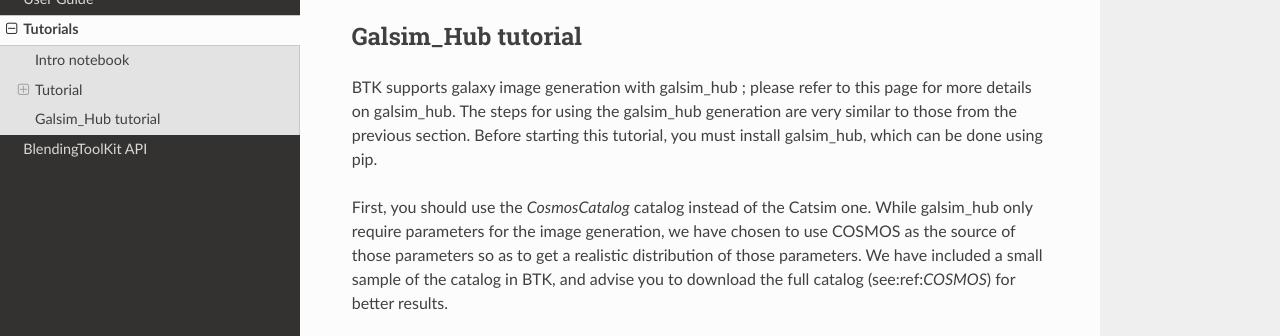
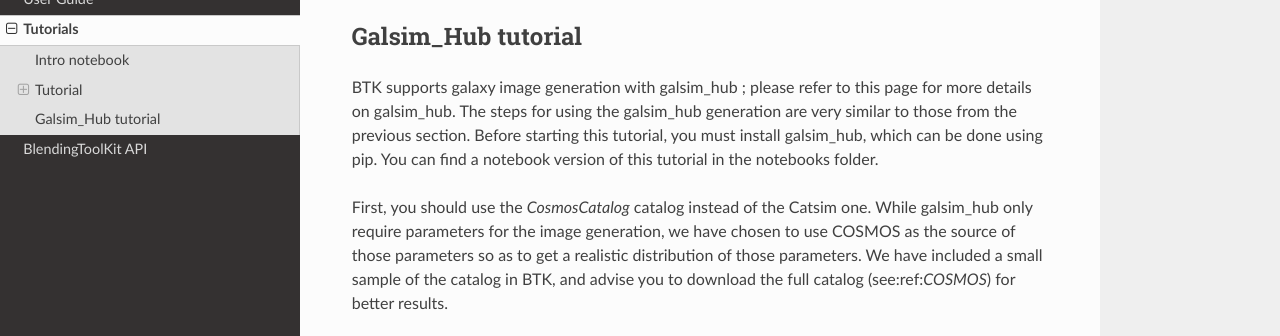
Before and after one commit to LSSTDESC/BlendingToolKit, a Sphinx documentation site: the page built from docs/source/tutorials.rst, in a window 1280 px wide and 900 px high, scrolled down 6135 px, cut to the strip 180-516 px from the top of the window. Built offline with Sphinx 7.4.7 and the Read the Docs theme 2.0.0, drawn with Linux system fonts in a browser that asks for light colours.

Commit message:
Added tutorial notebook

```diff
--- a/docs/source/tutorials.rst
+++ b/docs/source/tutorials.rst
@@ -297,15 +297,15 @@ Please note that several surveys can be provided as a list to the generator. In
 Galsim_Hub tutorial
 --------------------
 
-BTK supports galaxy image generation with galsim_hub ; please refer to :ref:`this page<Galsim_Hub>` for more details on galsim_hub. The steps for using the galsim_hub generation are very similar to those from the previous section. Before starting this tutorial, you must install galsim_hub, which can be done using pip.
+BTK supports galaxy image generation with galsim_hub ; please refer to :ref:`this page<Galsim_Hub>` for more details on galsim_hub. The steps for using the galsim_hub generation are very similar to those from the previous section. Before starting this tutorial, you must install galsim_hub, which can be done using pip. You can find a notebook version of this tutorial in the notebooks folder.
 
 First, you should use the `CosmosCatalog` catalog instead of the Catsim one. While galsim_hub only require parameters for the image generation, we have chosen to use COSMOS as the source of those parameters so as to get a realistic distribution of those parameters. We have included a small sample of the catalog in BTK, and advise you to download the full catalog (see:ref:`COSMOS`) for better results.
 
 .. jupyter-execute::
 
   COSMOS_CATALOG_PATHS = [
-    "data/cosmos/real_galaxy_catalog_23.5_example.fits",
-    "data/cosmos/real_galaxy_catalog_23.5_example_fits.fits",
+    "../data/cosmos/real_galaxy_catalog_23.5_example.fits",
+    "../data/cosmos/real_galaxy_catalog_23.5_example_fits.fits",
   ]
   catalog = btk.catalog.CosmosCatalog.from_file(COSMOS_CATALOG_PATHS)
 
```
Also changed, not shown: 3 other files.
